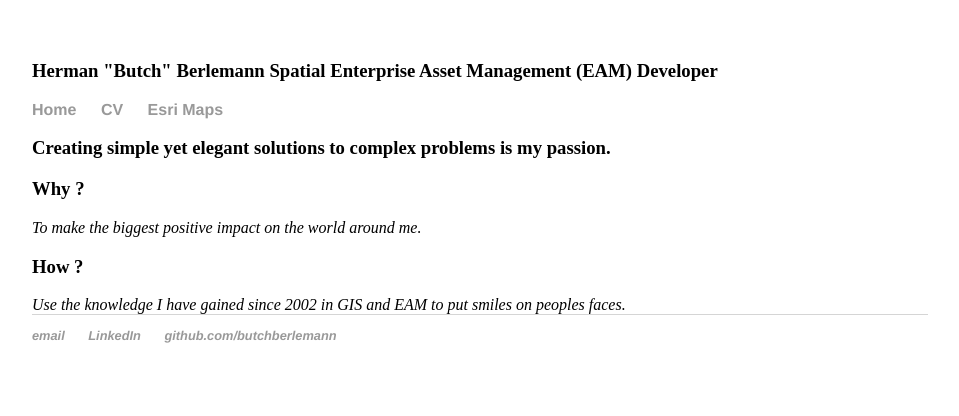
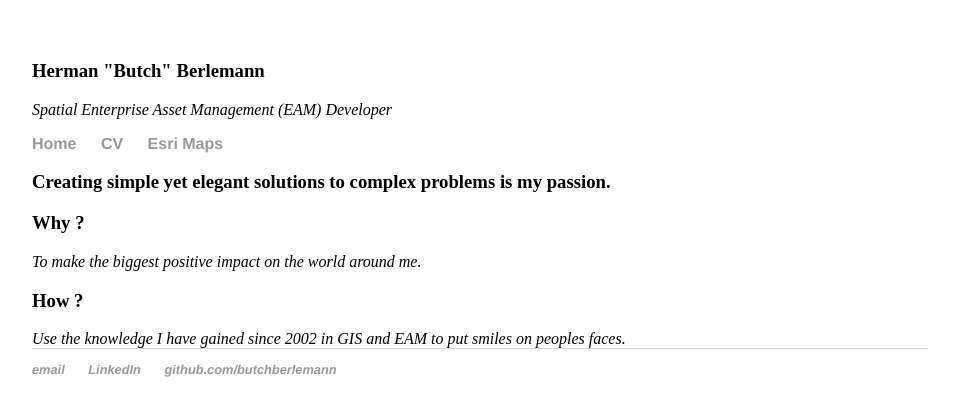
Before and after one commit to butchberlemann/butchberlemann.github.io, a Jekyll site: the page built from index.html, in a window 1280 px wide. Shown: the top 416 px of the page, without its empty margins (160-1119 px from the left). Built offline with Jekyll 4.4.1, drawn with Linux system fonts in a browser that asks for light colours.

```diff
--- a/_layouts/default.html
+++ b/_layouts/default.html
@@ -8,7 +8,7 @@
 
 		</head>
 		<body>
-			<h3>Herman "Butch" Berlemann Spatial Enterprise Asset Management (EAM) Developer </h3>
+			<h3>Herman "Butch" Berlemann </h3> <em> Spatial Enterprise Asset Management (EAM) Developer </em>
 			<nav>
 	    		<ul>
 	        		<li><a href="/">Home</a></li>
```
